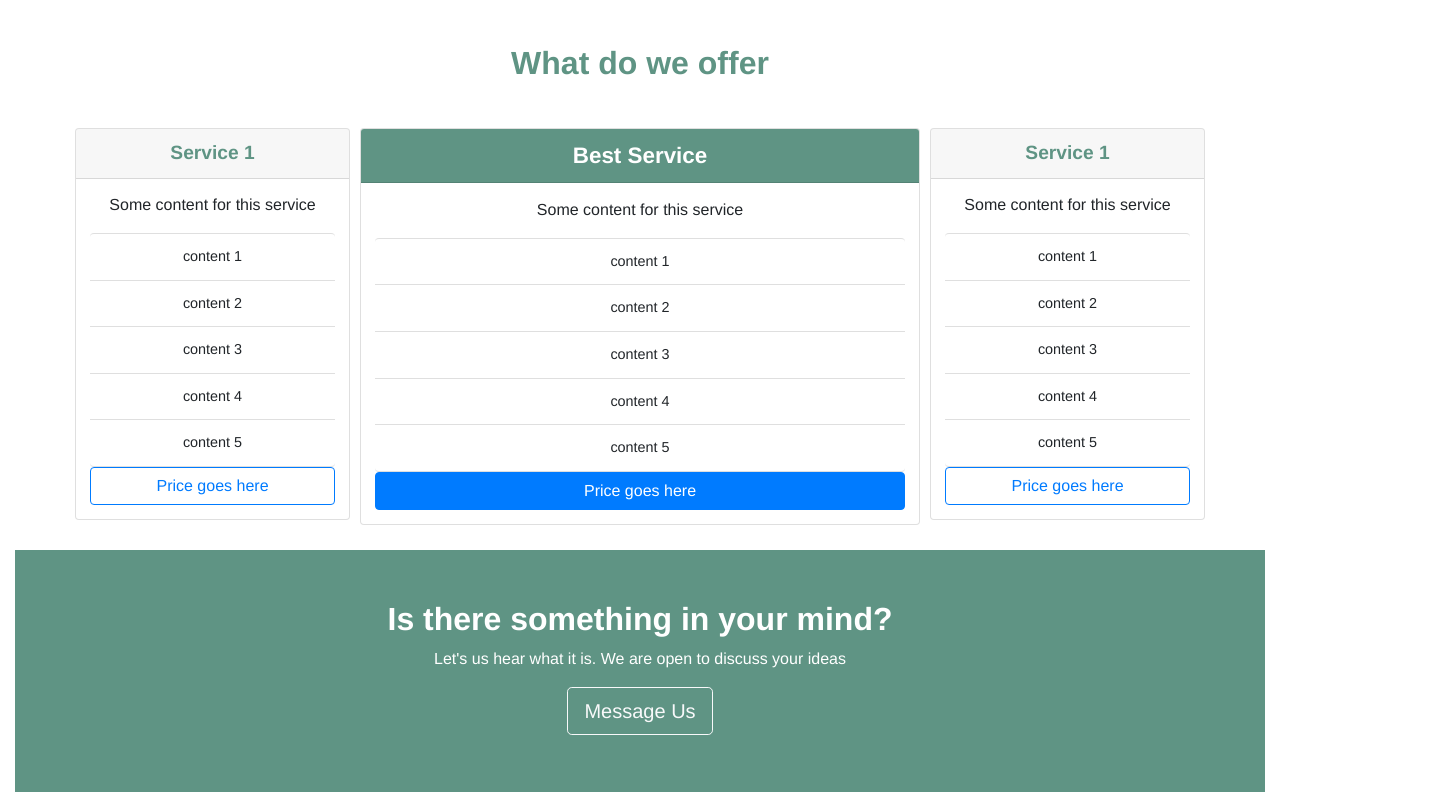
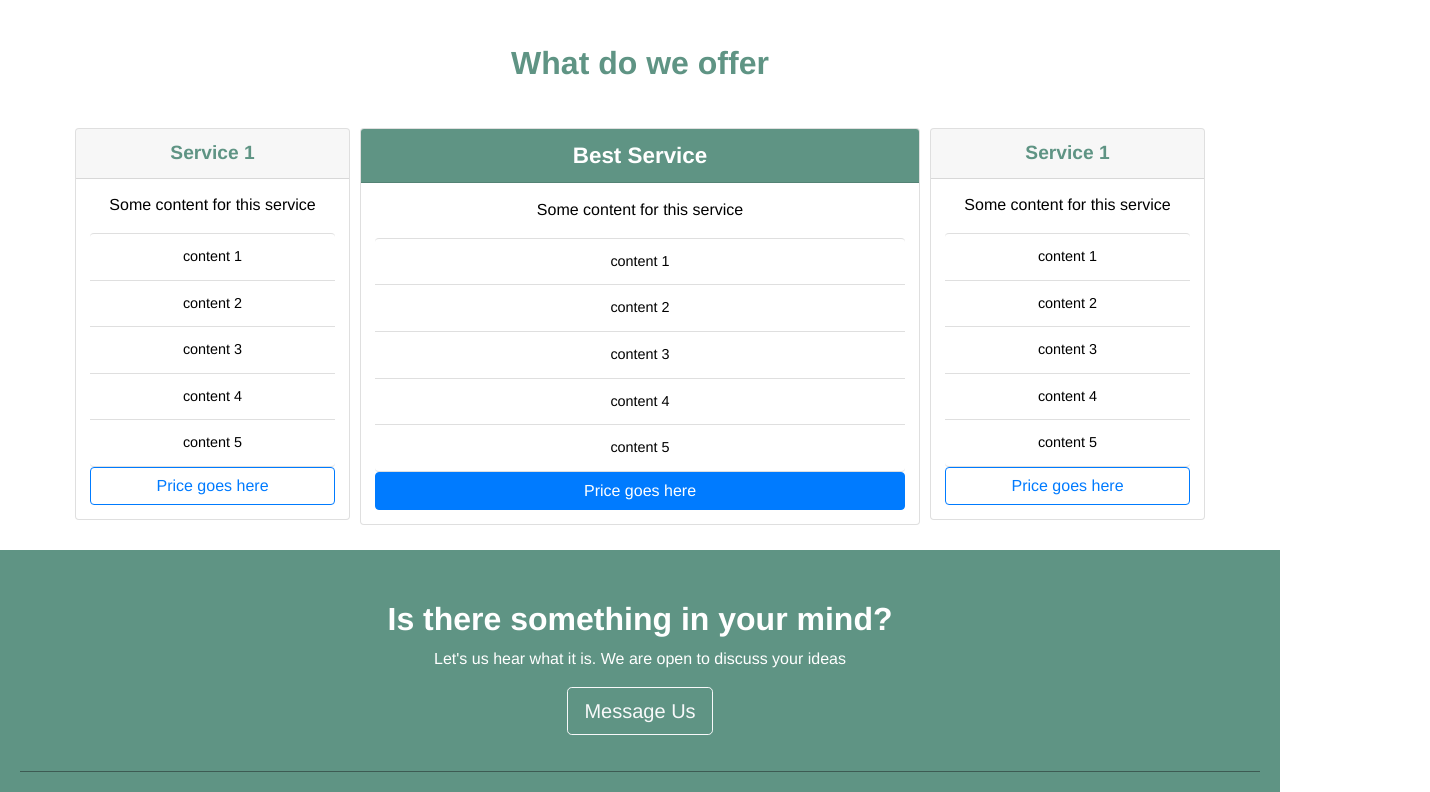
Before and after one commit to carloangeloch/Navicraft-Photography, a plain HTML site: page index.html in a window 1280 px wide. Shown: the part 1890-2682 px from the top of the page, 1430 px wide, since content can reach past the window. Drawn offline with nearby package versions, Linux system fonts and the light colour scheme.

Commit message:
Fixed overflow-x and added footer design

```diff
--- a/index.html
+++ b/index.html
@@ -68,9 +68,9 @@
           <li data-target="#carouselPortfolio" data-slide-to="2"></li>
         </ol>
         <div class="carousel-inner">
-          <div class="carousel-item active">
+          <div class="carousel-item active content-one-open">
             <div class="carousel-image1"></div>
-          </div>
+          </div >
           <div class="carousel-item">
             <div class="carousel-image2"></div>
           </div>
@@ -93,7 +93,7 @@
       </div>
       <div class="row">
         <div class="col-lg-3 card-holder">
-          <div class="card">
+          <a href="#" role="button" class="card">
             <div class="card-header">Service 1</div>
             <div class="card-body">
               <p>Some content for this service</p>
@@ -106,11 +106,11 @@
               </ul>
               <button class="btn btn-outline-primary btn-block">Price goes here</button>
             </div>
-          </div>
+          </a>
         </div>
 
         <div class="col-lg-6 card-holder">
-          <div class="card">
+          <a href="#" role="button" class="card">
             <div class="card-header best-service">Best Service</div>
             <div class="card-body">
               <p>Some content for this service</p>
@@ -123,11 +123,11 @@
               </ul>
               <button class="btn btn-primary btn-block">Price goes here</button>
             </div>
-          </div>
+          </a>
         </div>
 
         <div class="col-lg-3 card-holder">
-          <div class="card">
+          <a href="#" role="button" class="card">
             <div class="card-header">Service 1</div>
             <div class="card-body">
               <p>Some content for this service</p>
@@ -140,7 +140,7 @@
               </ul>
               <button class="btn btn-outline-primary btn-block carb-btn">Price goes here</button>
             </div>
-          </div>
+          </a>
         </div>
 
       </div>
@@ -156,6 +156,7 @@
       </div>
     </section>
     <footer>
+      <hr>
       <a href="#"><i class="fab fa-facebook-f footer-icon"></i></a>
       <a href="#"><i class="fab fa-instagram footer-icon"></i></a>
       <a href="#"><i class="fab fa-twitter footer-icon"></i></a>
--- a/public/index.js
+++ b/public/index.js
@@ -1,8 +1,9 @@
-window.onbeforeunload = function(){
+$(window).onbeforeunload = function(){
   window.scrollTo(0,0);
 };
 
 
+// css animation on scroll
 $(window).scroll(function(){
   var positionTop = $(window).scrollTop();
   console.log(positionTop);
@@ -32,5 +33,4 @@ $(window).scroll(function(){
     $(".navbar").css("height","120px");
     $(".logo-img").attr("src", "public/images/navicraft-logo.svg");
   }
-
 });
--- a/public/styles.css
+++ b/public/styles.css
@@ -27,7 +27,9 @@ h1 {
 }
 
 .container-fluid {
+  overflow-x: hidden;
   margin: 0;
+  padding: 0;
 }
 
 .title-color {
@@ -49,7 +51,7 @@ h1 {
 }
 
 .navbar {
-  padding-top: 50px;
+  padding: 50px 30px 0;
   height: 120px;
 }
 
@@ -63,7 +65,7 @@ h1 {
 
 .nav-link{
   font-weight: 400;
-  margin-right: 20px;
+  margin-left: 20px;
 }
 
 .nav-link:hover {
@@ -89,7 +91,7 @@ h1 {
 }
 
 .title-text {
-  padding: 200px 50px 0 0;
+  padding: 200px 30px 0 0;
   font-size: 8rem;
 }
 
@@ -134,7 +136,6 @@ h1 {
 .carousel-image3 {
   background: url("https://1mpkoh2uj7ew36r28p3t8kxt11gl-wpengine.netdna-ssl.com/wp-content/uploads/2019/03/shutterstock_1214447791-660x350.jpg");
 }
-
 /* Pricing section */
 
 .pricing-title {
@@ -147,6 +148,14 @@ h1 {
   margin: 20px 0;
   text-align: center;
   padding: 0;
+  color: #000;
+  transition: 0.3s;
+}
+
+.card:hover {
+  text-decoration: none;
+  color: #000;
+  box-shadow:3px 5px 5px 3px #ccc;
 }
 
 .card-holder {
@@ -183,6 +192,7 @@ h1 {
 /* Contact & footer section  */
 
 .bg-recolor , footer {
+  padding-bottom:0;
   background-color: #5f9484;
   text-align: center;
   color: #fff;
@@ -190,6 +200,10 @@ h1 {
 
 footer {
   padding:20px;
+}
+
+hr {
+  border-color: #3D5B53;
 }
 
 footer p {
```
